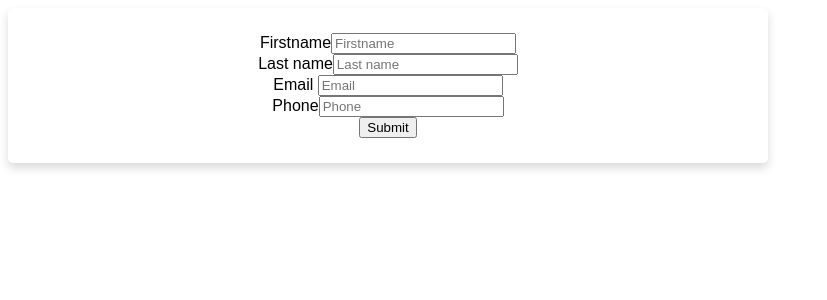
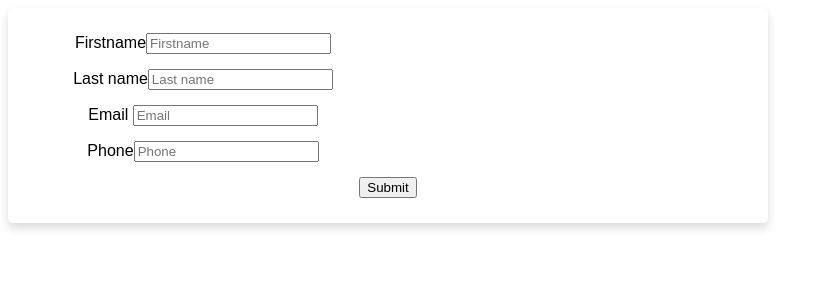
Before and after one commit to shubhshar/Forms, a React (Create React App) app: page / in a window 1280 px wide. Shown: the top 300 px of the page, without its empty margins (0-827 px from the left). Built offline with nearby package versions, Linux system fonts and the light colour scheme.

Commit message:
css update

```diff
--- a/src/styles.css
+++ b/src/styles.css
@@ -11,3 +11,7 @@
   border-radius: 5px;
   box-shadow: 0 5px 10px rgba(0, 0, 0, 0.15);
 }
+.inputFields {
+  margin-bottom: 15px;
+  width: calc(100% / 2 - 20px);
+}
```
